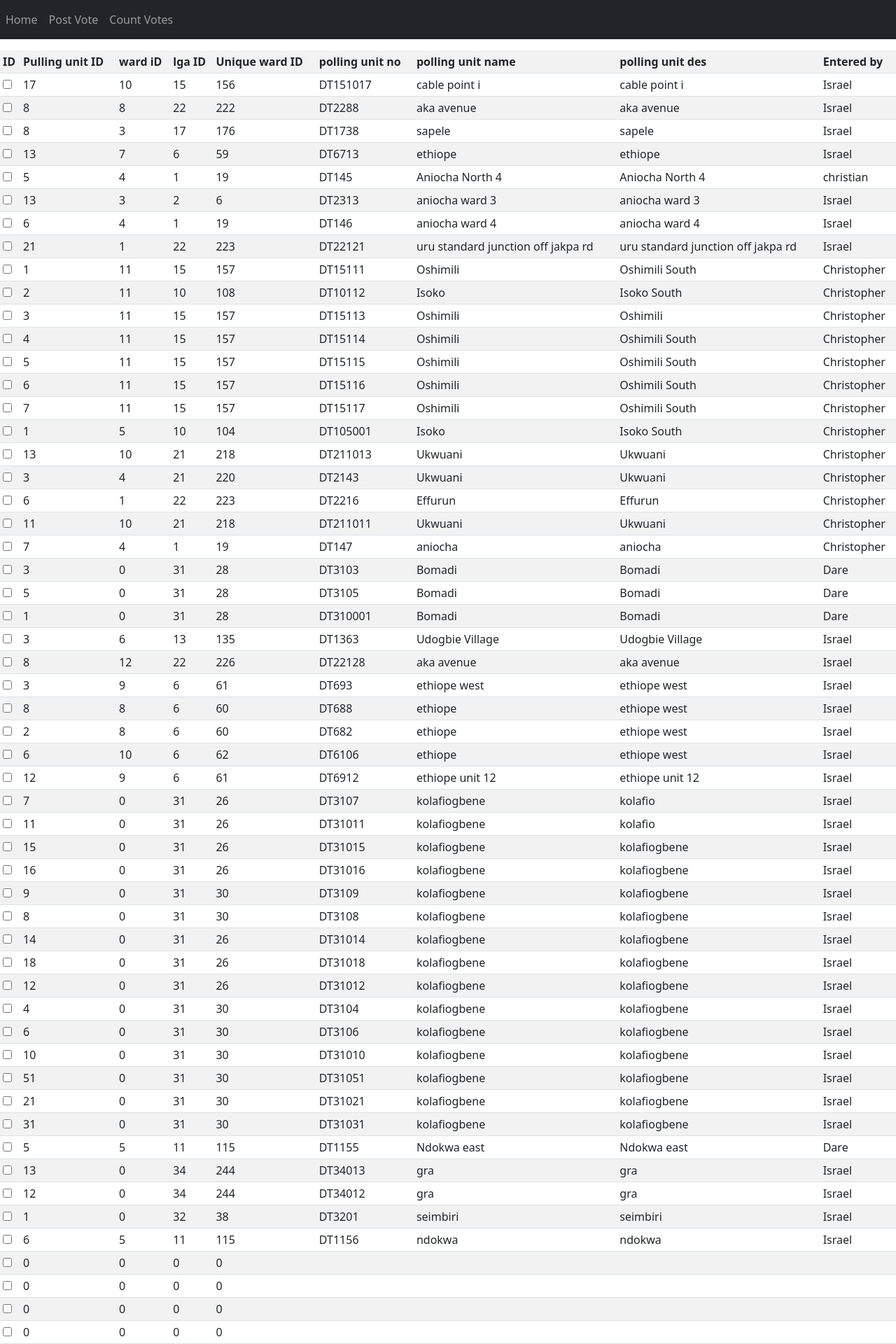
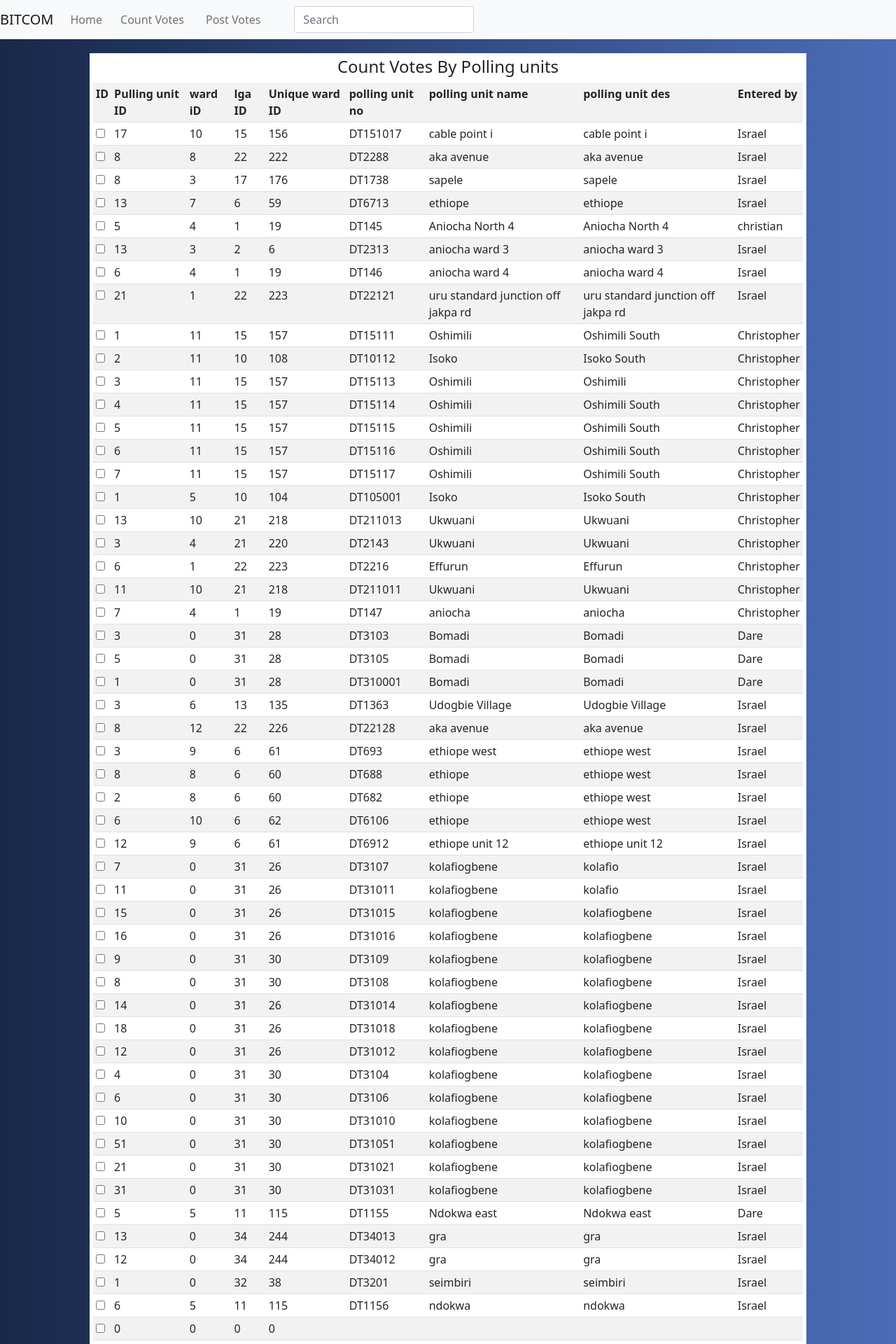
Before and after one commit to lilbex/bitcom, a Django app: page /punits/ in a window 1280 px wide. Shown: the top 1920 px of the page at 70% size. Run offline with Django 3.2, Linux system fonts and the light colour scheme; data comes from the database, SQL or seed files in the repository; both versions use the stored data as it was after the commit; some libraries are stand-ins or nearby versions.

Commit message:
implement style

```diff
--- a/results/templates/base/footer.html
+++ b/results/templates/base/footer.html
@@ -0,0 +1,5 @@
+<footer>this is the footer</footer>
+    <script src="https://code.jquery.com/jquery-3.2.1.slim.min.js" integrity="sha384-KJ3o2DKtIkvYIK3UENzmM7KCkRr/rE9/Qpg6aAZGJwFDMVNA/GpGFF93hXpG5KkN" crossorigin="anonymous"></script>
+    <script src="https://cdnjs.cloudflare.com/ajax/libs/popper.js/1.12.9/umd/popper.min.js" integrity="sha384-ApNbgh9B+Y1QKtv3Rn7W3mgPxhU9K/ScQsAP7hUibX39j7fakFPskvXusvfa0b4Q" crossorigin="anonymous"></script>
+    <script src="https://maxcdn.bootstrapcdn.com/bootstrap/4.0.0/js/bootstrap.min.js" integrity="sha384-JZR6Spejh4U02d8jOt6vLEHfe/JQGiRRSQQxSfFWpi1MquVdAyjUar5+76PVCmYl" crossorigin="anonymous"></script>
+  </body>
--- /dev/null
+++ b/results/templates/base/header.html
@@ -0,0 +1,10 @@
+<!DOCTYPE html>
+<html>
+  <head>
+    <link href="https://cdn.jsdelivr.net/npm/bootstrap@5.1.0/dist/css/bootstrap.min.css" rel="stylesheet" integrity="sha384-KyZXEAg3QhqLMpG8r+8fhAXLRk2vvoC2f3B09zVXn8CA5QIVfZOJ3BCsw2P0p/We" crossorigin="anonymous">
+    <title>Polling result</title>
+  </head>
+  <body style="background: #4b6cb7;  /* fallback for old browsers */
+  background: -webkit-linear-gradient(to right, #182848, #4b6cb7);  /* Chrome 10-25, Safari 5.1-6 */
+  background: linear-gradient(to right, #182848, #4b6cb7); /* W3C, IE 10+/ Edge, Firefox 16+, Chrome 26+, Opera 12+, Safari 7+ */
+  ">
--- a/results/templates/base/nav.html
+++ b/results/templates/base/nav.html
@@ -1,18 +1,23 @@
-<nav class="navbar navbar-expand-lg navbar-dark bg-dark sticky-top">
-  <button class="navbar-toggler" type="button" data-toggle="collapse" data-target="#navbarText" aria-controls="navbarText" aria-expanded="false" aria-label="Toggle navigation">
+<nav class="navbar navbar-expand-lg navbar-light bg-light">
+  <a class="navbar-brand" href="/">BITCOM</a>
+  <button class="navbar-toggler" type="button" data-toggle="collapse" data-target="#navbarSupportedContent" aria-controls="navbarSupportedContent" aria-expanded="false" aria-label="Toggle navigation">
     <span class="navbar-toggler-icon"></span>
   </button>
-  <div class="collapse navbar-collapse" id="navbarText">
+
+  <div class="collapse navbar-collapse" id="navbarSupportedContent">
     <ul class="navbar-nav mr-auto">
-      <li class="nav-item active">
-        <a class="nav-link" href="#">Home</span></a>
+      <li class="nav-item active" style="padding-right: 10px;">
+        <a class="nav-link" href="/">Home</span></a>
       </li>
-      <li class="nav-item">
-        <a class="nav-link" href="/postpolls">Post Vote</a>
-      </li>
-      <li class="nav-item">
+      <li class="nav-item" style="padding-right: 15px;">
         <a class="nav-link" href="/punits">Count Votes</a>
       </li>
+      <li class="nav-item" style="padding-right: 40px;">
+        <a class="nav-link" href="/postpolls">Post Votes</a>
+      </li>
     </ul>
+    <form class="form-inline my-2 my-lg-0">
+      <input class="form-control mr-sm-2" type="search" placeholder="Search" aria-label="Search">
+    </form>
   </div>
 </nav>
--- a/results/templates/results/polling_unit.html
+++ b/results/templates/results/polling_unit.html
@@ -1,21 +1,8 @@
-<!-- write a code to display all result from pulling unit -->
-
-<!DOCTYPE html>
-<html>
-  <head>
-    <link
-      href="https://cdn.jsdelivr.net/npm/bootstrap@5.1.0/dist/css/bootstrap.min.css"
-      rel="stylesheet"
-      integrity="sha384-KyZXEAg3QhqLMpG8r+8fhAXLRk2vvoC2f3B09zVXn8CA5QIVfZOJ3BCsw2P0p/We"
-      crossorigin="anonymous"
-    />
-    <title>Polling units</title>
-  </head>
-  <body>
-    <div>
+{% include '../base/header.html' %}
       {% include '../base/nav.html' %}
-      <p id="text" ></p>
+      <div class="container" style="width: 80%; padding: 5px; margin-top: 20px; background: white;">
       <table class="table  table-striped table-sm">
+        <h4 class="table-header text-center">Count Votes By Polling units</h4>
         <tr>
           <th>ID</th>
           <th>Pulling unit ID</th>
@@ -51,38 +38,5 @@
         {% endfor %}
       </table>
     </div>
-    <footer>this is the footer</footer>
-    <script>
-      function myFunction() {
-        // Get the checkbox
-        var checkBox = document.getElementById("myCheck");
-        // Get the output text
-        var text = document.getElementById("text");
-        // Loop through the checkbox
-        for (var i = 0; i < checkBox.length; i++) {
-          // If the checkbox is checked, add the text
-          if (checkBox[i].checked) {
-            text.innerHTML = "Checkbox is CHECKED!";
-          }
-        }
-
-      //   // If the checkbox is checked, display the output text
-      //   if (checkBox.checked == true) {
-      //     text.style.display = "block";
-      //   } else {
-      //     text.style.display = "none";
-      //   }
-      // }
-    </script>
-    <script
-      src="https://cdn.jsdelivr.net/npm/@popperjs/core@2.9.3/dist/umd/popper.min.js"
-      integrity="sha384-eMNCOe7tC1doHpGoWe/6oMVemdAVTMs2xqW4mwXrXsW0L84Iytr2wi5v2QjrP/xp"
-      crossorigin="anonymous"
-    ></script>
-    <script
-      src="https://cdn.jsdelivr.net/npm/bootstrap@5.1.0/dist/js/bootstrap.min.js"
-      integrity="sha384-cn7l7gDp0eyniUwwAZgrzD06kc/tftFf19TOAs2zVinnD/C7E91j9yyk5//jjpt/"
-      crossorigin="anonymous"
-    ></script>
-  </body>
+    {% include '../base/footer.html' %}
 </html>
--- a/results/views.py
+++ b/results/views.py
@@ -1,7 +1,7 @@
 from django.shortcuts import render, redirect, get_object_or_404
 from django.views import generic
-from .models import announced_pu_results, polling_unit
-from .forms import PollingUnitForm, get_ip_address
+from .models import announced_pu_results, polling_unit, party
+from .forms import get_ip_address
 
 
 class IndexView(generic.View):
@@ -19,9 +19,10 @@ class PollingUnit(generic.View):
 class PostPoll(generic.View):
 
     def get(self, request, *args, **kwargs):
-        form = PollingUnitForm()
+        polling_units = polling_unit.objects.all()
+        parties = party.objects.all()
         ip_address = get_ip_address()
-        return render(request, 'results/post.html', {'ip_address': ip_address})
+        return render(request, 'results/post.html', {'ip_address': ip_address, 'polling_units': polling_units, 'parties': parties})
 
 
     def post(self, request, *args, **kwargs):
```
Also changed, not shown: results/forms.py (added, +18 -0 lines), results/templates/results/index.html (+6 -15 lines), results/templates/results/post.html (+19 -23 lines), db.sqlite3.
